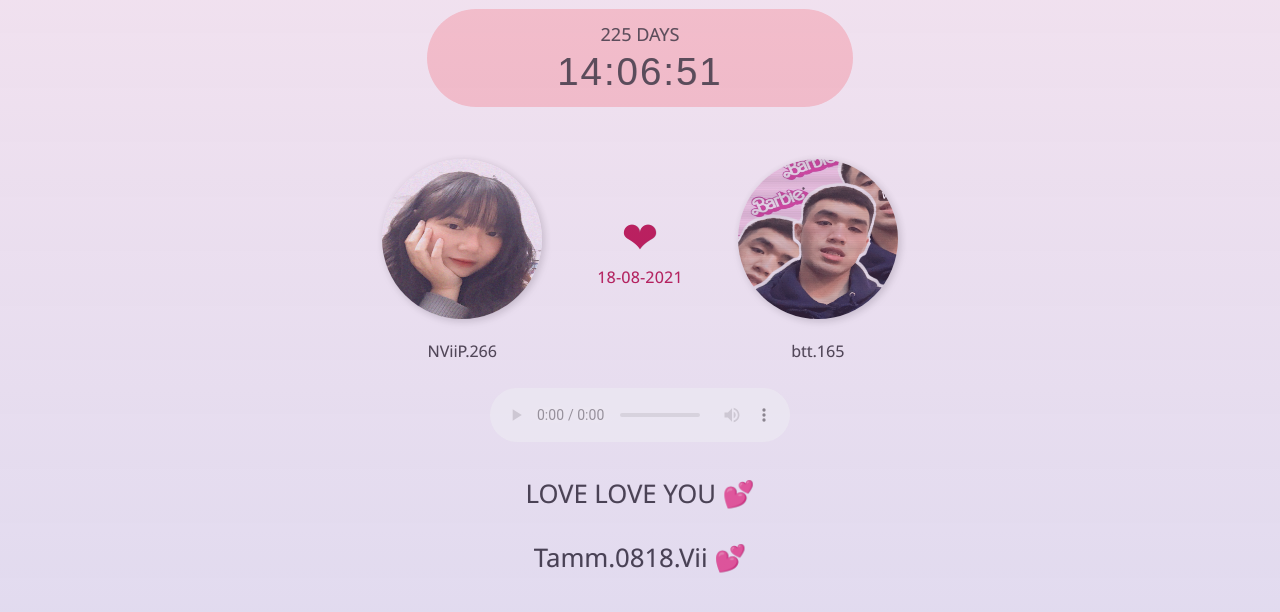
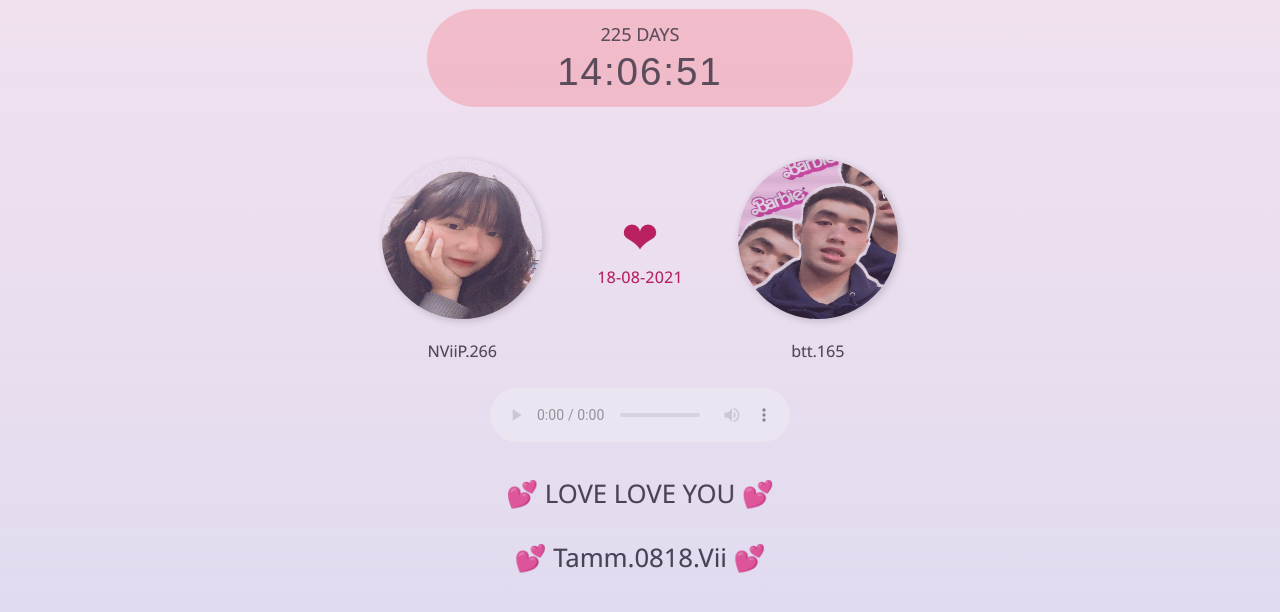
Before and after one commit to Vi266/iuiuuu, a plain HTML site: page index.html in a window 1280 px wide. Shown: the part 144-756 px from the top of the page. Drawn offline with Linux system fonts and the light colour scheme.

Commit message:
Update index.html

```diff
--- a/index.html
+++ b/index.html
@@ -39,8 +39,8 @@
         <div id="music">
             <audio loop autoplay controls>Your browser does not support the audio element.</audio>
         </div>
-        <footer> LOVE LOVE YOU 💕</footer>
-        <footer> Tamm.0818.Vii 💕</footer>
+        <footer> 💕 LOVE LOVE YOU 💕</footer>
+        <footer> 💕 Tamm.0818.Vii 💕</footer>
     </div>
 
     <script src="app.js"></script>
```
